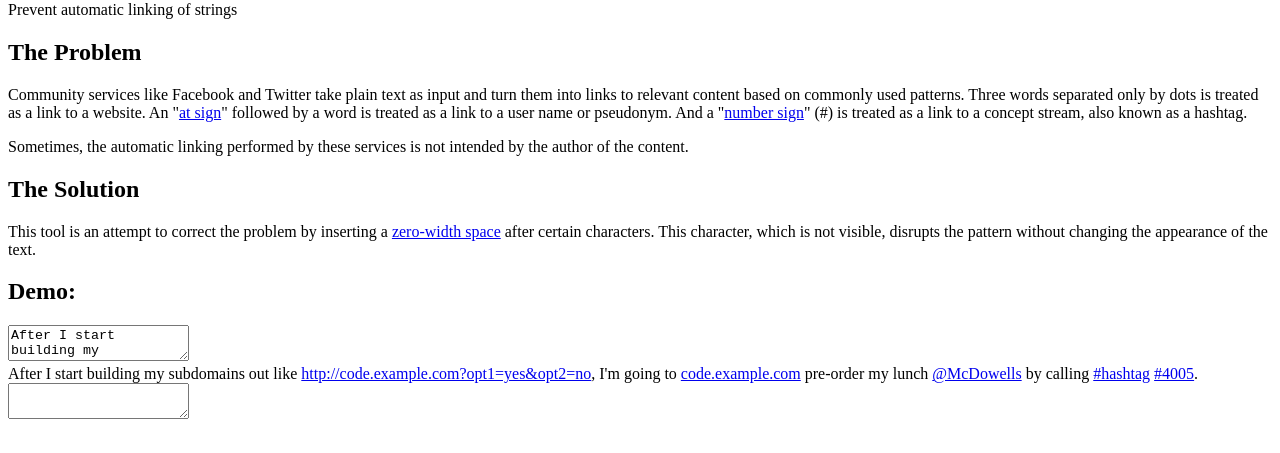
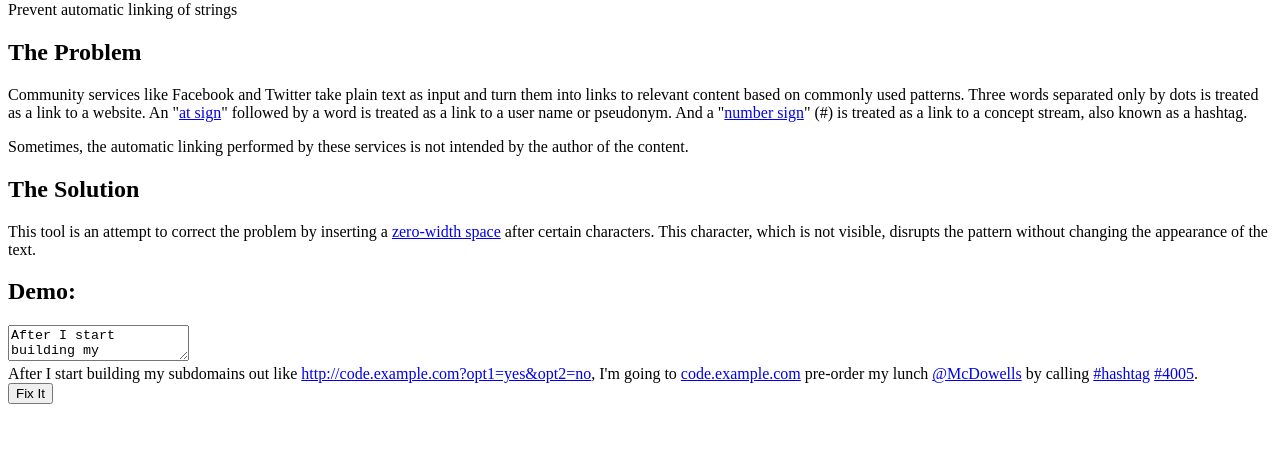
Before and after one commit to VAggrippino/donot-link-this, a plain HTML site: page index.html in a window 1280 px wide. Shown: the part 79-532 px from the top of the page. Drawn offline with Linux system fonts and the light colour scheme.

Commit message:
Implement a fix button to demonstrate the fix

```diff
--- a/index.html
+++ b/index.html
@@ -43,7 +43,9 @@
       <form action="#" method="post" onsubmit="return false;">
         <textarea class="example__input">After I start building my subdomains out like http://code.example.com?opt1=yes&opt2=no, I'm going to code.example.com pre-order my lunch @McDowells by calling #hashtag #4005.</textarea>
         <div class="example__output"></div>
-        <textarea class="example__corrected"></textarea>
+        <div class="example__buttons">
+          <input class="example__fix" type="button" value="Fix It">
+        </div>
       </form>
     </div>
   </main>
```
Also changed, not shown: main.js (+1 -1 lines).
